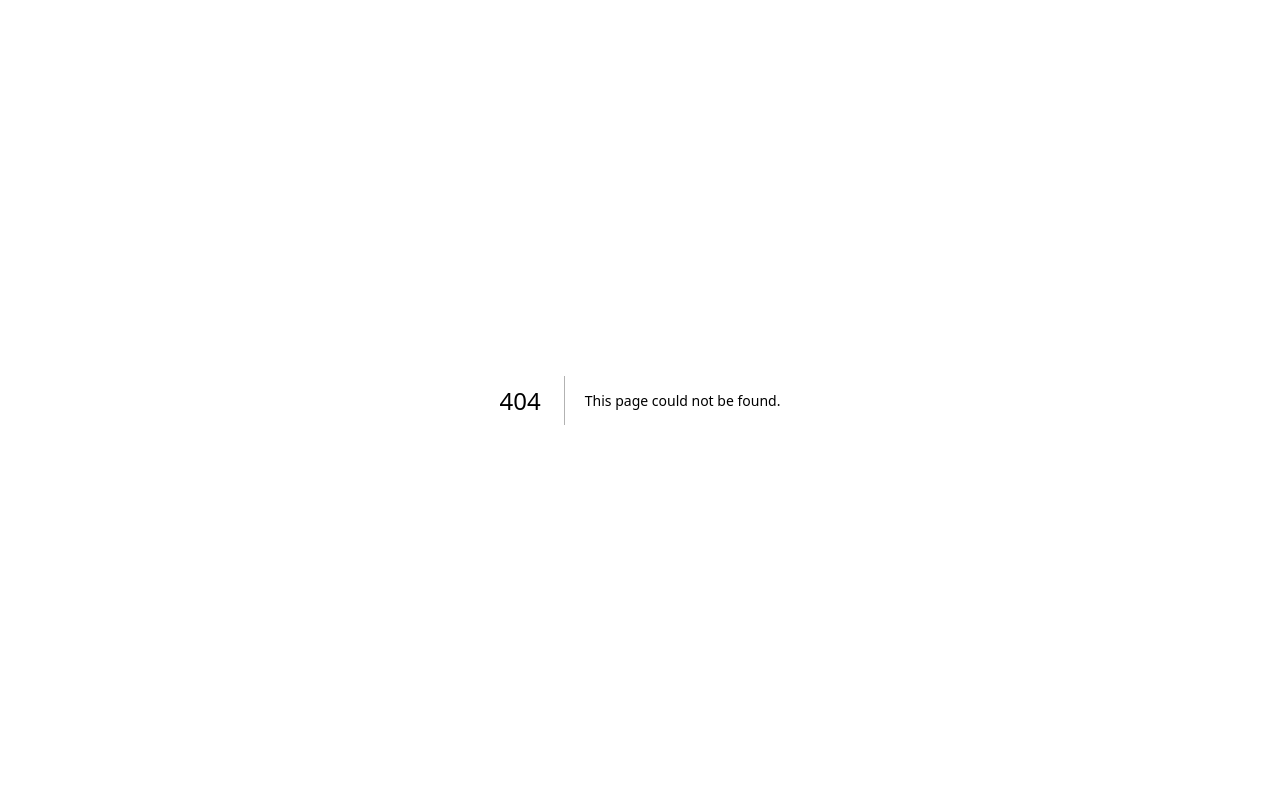
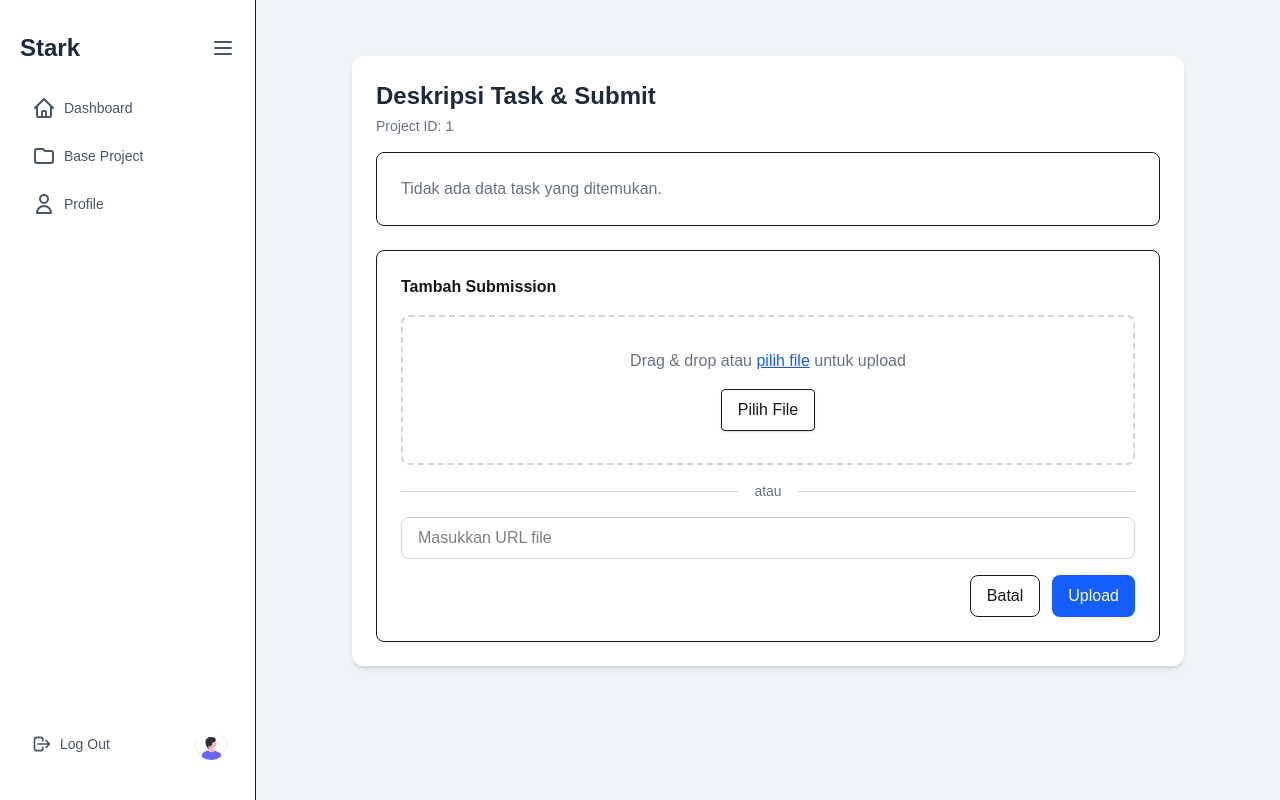
Before and after one commit to abdulhakimdarasalam/Projects-Multimedia, a Next.js app in the folder sansa/: page /user/base-project/1/detail/submission in a window 1280 px wide. Before the commit this address had no page. Built offline with nearby package versions, Linux system fonts and the light colour scheme.

Commit message:
update submission page on user

```diff
--- /dev/null
+++ b/sansa/src/app/user/base-project/[projectId]/detail/submission/page.jsx
@@ -0,0 +1,283 @@
+"use client";
+
+import React, { useState, useRef, useEffect } from "react";
+import { useParams, useSearchParams } from "next/navigation";
+import api from "@/lib/api";
+
+export default function SubmissionPage() {
+  const { projectId } = useParams() || {};
+  const search = useSearchParams();
+  const taskId = search?.get("taskId");
+
+  const [task, setTask] = useState(null);
+  const [loadingTask, setLoadingTask] = useState(true);
+  const [taskError, setTaskError] = useState(null);
+  const [url, setUrl] = useState("");
+  const [isUploading, setIsUploading] = useState(false);
+  const [message, setMessage] = useState(null);
+  const [messageType, setMessageType] = useState("info");
+
+  const fileInputRef = useRef(null);
+
+  // Fetch task detail saat component mount
+  useEffect(() => {
+    if (!taskId) {
+      setLoadingTask(false);
+      return;
+    }
+
+    const fetchTask = async () => {
+      try {
+        setLoadingTask(true);
+
+        // Backend saat ini punya endpoint GET /tasks/:projectId -> mengembalikan semua task untuk project
+        // Tidak ada endpoint single-task seperti /tasks/detail/:taskId, jadi kita ambil semua task project
+        // lalu cari task yang cocok berdasarkan taskId dari query string.
+        if (!projectId) {
+          throw new Error("Project ID tidak tersedia untuk mengambil task.");
+        }
+
+        const res = await api.get(`/tasks/${projectId}`);
+        const tasksList = res.data?.data || res.data || [];
+
+        const found = Array.isArray(tasksList)
+          ? tasksList.find((t) => String(t.id) === String(taskId))
+          : null;
+
+        if (found) {
+          setTask(found);
+          setTaskError(null);
+        } else {
+          setTask(null);
+          setTaskError("Task tidak ditemukan di dalam project ini.");
+        }
+      } catch (err) {
+        console.error(`Gagal memuat detail task ${taskId}:`, err);
+        setTaskError(
+          err?.response?.data?.message ||
+            err?.message ||
+            "Gagal memuat data task."
+        );
+        setTask(null);
+      } finally {
+        setLoadingTask(false);
+      }
+    };
+
+    fetchTask();
+  }, [taskId]);
+
+  const handleChooseFile = () => {
+    fileInputRef.current?.click();
+  };
+
+  const handleFileChange = async (e) => {
+    const file = e.target.files?.[0];
+    if (!file) return;
+
+    setIsUploading(true);
+    setMessage(null);
+
+    try {
+      // Simple file upload using FormData. Backend must accept `/submissions` POST with multipart/form-data
+      const fd = new FormData();
+      fd.append("file", file);
+      fd.append("project_id", projectId);
+      if (taskId) fd.append("task_id", taskId);
+      fd.append("submissionType", "file");
+
+      const res = await api.post("/submissions", fd, {
+        headers: { "Content-Type": "multipart/form-data" },
+      });
+
+      setMessage("File submission berhasil dikirim.");
+      setMessageType("success");
+    } catch (err) {
+      console.error(err);
+      setMessage(
+        err?.response?.data?.message || "Gagal mengirim file submission."
+      );
+      setMessageType("error");
+    } finally {
+      setIsUploading(false);
+    }
+  };
+
+  const handleSubmitUrl = async (e) => {
+    e.preventDefault();
+    if (!url.trim()) return;
+
+    setIsUploading(true);
+    setMessage(null);
+
+    try {
+      const payload = {
+        project_id: projectId,
+        submissionType: "url",
+        url: url.trim(),
+      };
+      if (taskId) payload.task_id = taskId;
+
+      const res = await api.post("/submissions", payload);
+
+      setMessage("URL submission berhasil dikirim.");
+      setMessageType("success");
+      setUrl("");
+    } catch (err) {
+      console.error(err);
+      setMessage(
+        err?.response?.data?.message || "Gagal mengirim URL submission."
+      );
+      setMessageType("error");
+    } finally {
+      setIsUploading(false);
+    }
+  };
+
+  return (
+    <div className="p-8 max-w-4xl mx-auto">
+      <div className="bg-white rounded-xl shadow-md p-6">
+        <header className="mb-4">
+          <h2 className="text-2xl font-semibold text-gray-800">
+            Deskripsi Task & Submit
+          </h2>
+          <p className="text-sm text-gray-500 mt-1">
+            Project ID: <span className="font-mono">{projectId}</span>
+            {taskId ? (
+              <span className="ml-3 text-sm text-gray-400">
+                Task ID: <span className="font-mono">{taskId}</span>
+              </span>
+            ) : null}
+          </p>
+        </header>
+
+        <section className="grid grid-cols-1 gap-6">
+          {/* Task Detail Section */}
+          {loadingTask ? (
+            <div className="border rounded-lg p-6">
+              <p className="text-gray-500">Memuat data task...</p>
+            </div>
+          ) : taskError ? (
+            <div className="border border-red-200 rounded-lg p-6 bg-red-50">
+              <p className="text-red-600">{taskError}</p>
+            </div>
+          ) : task ? (
+            <div className="border rounded-lg p-6">
+              <h3 className="text-lg font-medium text-gray-800 mb-2">
+                {task.name || "Task"}
+              </h3>
+              {task.description && (
+                <p className="text-sm text-gray-600 mb-4">{task.description}</p>
+              )}
+              <div className="grid grid-cols-2 gap-4 text-sm">
+                {task.start_date && (
+                  <div>
+                    <p className="text-gray-500 font-medium">Tanggal Mulai</p>
+                    <p className="text-gray-800">
+                      {new Date(task.start_date).toLocaleDateString("id-ID")}
+                    </p>
+                  </div>
+                )}
+                {task.deadline && (
+                  <div>
+                    <p className="text-black font-medium">Deadline</p>
+                    <p className="text-gray-800">
+                      {new Date(task.deadline).toLocaleDateString("id-ID")}
+                    </p>
+                  </div>
+                )}
+              </div>
+            </div>
+          ) : (
+            <div className="border rounded-lg p-6">
+              <p className="text-gray-500">
+                Tidak ada data task yang ditemukan.
+              </p>
+            </div>
+          )}
+
+          {/* Submission Form Section */}
+          <div className="bg-white border rounded-lg p-6">
+            <div className="flex items-center justify-between mb-4">
+              <h4 className="text-md font-semibold">Tambah Submission</h4>
+            </div>
+
+            <div className="border-2 border-dashed border-gray-300 rounded-lg p-8 text-center mb-4">
+              <p className="text-gray-500 mb-4">
+                Drag & drop atau{" "}
+                <button
+                  type="button"
+                  onClick={handleChooseFile}
+                  className="text-blue-600 underline"
+                >
+                  pilih file
+                </button>{" "}
+                untuk upload
+              </p>
+              <button
+                type="button"
+                onClick={handleChooseFile}
+                className="px-4 py-2 bg-white border rounded shadow-sm"
+              >
+                Pilih File
+              </button>
+              <input
+                ref={fileInputRef}
+                type="file"
+                className="hidden"
+                onChange={handleFileChange}
+              />
+            </div>
+
+            <div className="flex items-center my-4">
+              <div className="flex-grow border-t border-gray-300"></div>
+              <span className="mx-4 text-gray-500 text-sm">atau</span>
+              <div className="flex-grow border-t border-gray-300"></div>
+            </div>
+
+            <form onSubmit={handleSubmitUrl} className="space-y-4">
+              <input
+                type="text"
+                placeholder="Masukkan URL file"
+                value={url}
+                onChange={(e) => setUrl(e.target.value)}
+                className="w-full rounded-lg border border-gray-300 px-4 py-2 text-black"
+                disabled={isUploading}
+              />
+
+              {message && (
+                <p
+                  className={`text-sm ${
+                    messageType === "error" ? "text-red-600" : "text-green-600"
+                  }`}
+                >
+                  {message}
+                </p>
+              )}
+
+              <div className="flex justify-end gap-3">
+                <button
+                  type="button"
+                  onClick={() => {
+                    setUrl("");
+                    setMessage(null);
+                  }}
+                  className="rounded-lg border px-4 py-2 bg-white"
+                >
+                  Batal
+                </button>
+                <button
+                  type="submit"
+                  disabled={isUploading}
+                  className="rounded-lg bg-blue-600 px-4 py-2 text-white"
+                >
+                  {isUploading ? "Sedang Upload..." : "Upload"}
+                </button>
+              </div>
+            </form>
+          </div>
+        </section>
+      </div>
+    </div>
+  );
+}
```
